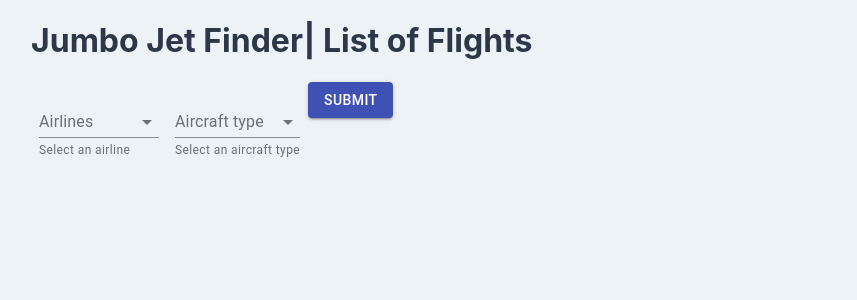
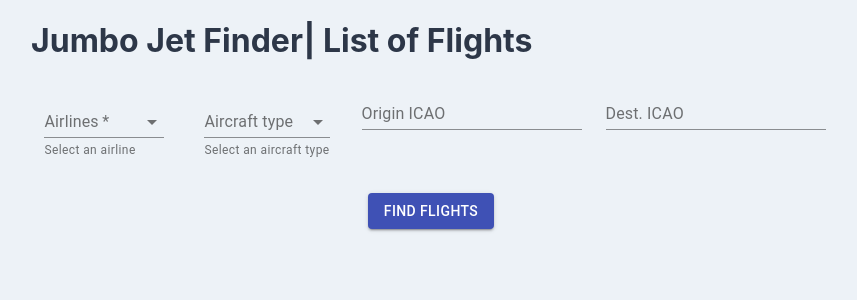
Before and after one commit to missingno01/JumboJetFinder, a React (Create React App) app: page / in a window 1280 px wide. Shown: the top 300 px of the page, without its empty margins (209-1066 px from the left). Built offline with nearby package versions, Linux system fonts and the light colour scheme.

Commit message:
icao dest/origin added

```diff
--- a/src/IssueList.js
+++ b/src/IssueList.js
@@ -7,9 +7,14 @@ import FormControl from '@material-ui/core/FormControl';
 import Select from '@material-ui/core/Select';
 import Button from '@material-ui/core/Button';
 import { withStyles } from "@material-ui/core/styles";
+import TextField from '@material-ui/core/TextField';
+import Grid from '@material-ui/core/Grid';
 import axios from 'axios';
 
 const styles = (theme) => ({
+  root: {
+    flexGrow: 1,
+  },
   formControl: {
     margin: theme.spacing(1),
     minWidth: 120,
@@ -29,12 +34,16 @@ class IssueList extends Component {
       issues: [],
       airlines: "",
       acType: "",
+      origin:"",
+      dest:"",
       status: 0,
     };
     this.leftClick = this.leftClick.bind(this)
     this.rightClick = this.rightClick.bind(this)
     this.handleAirlines = this.handleAirlines.bind(this)
     this.handleAircraft = this.handleAircraft.bind(this)
+    this.handleOrigin = this.handleOrigin.bind(this)
+    this.handleDest = this.handleDest.bind(this)
   }
 
   leftClick() {
@@ -55,28 +64,55 @@ class IssueList extends Component {
     this.setState({ airlines: e.target.value });
   }
 
+  handleOrigin(e) {
+    this.setState({origin: e.target.value});
+  }
+
+  handleDest(e) {
+    this.setState({dest: e.target.value});
+  }
+
   handleAircraft(e) {
     this.setState({ acType: e.target.value });
   }
 
   handleSubmit(e) {
-    this.setState({isLoaded: false, status: 0});
+    this.setState({ isLoaded: false, status: 0, issues: [] });
     e.preventDefault();
     var config = {
       headers: {
         'Authorization': 'Bearer g2g7vkdmwzx7dt6stvvrt35s'
       }
     };
-    if(this.state.airlines === '' || this.state.acType === '') {
-      alert('Please select airlines and aircraft');
+    if (this.state.airlines === '') {
+      alert('Please select airlines');
       return;
     }
 
-    axios.get('https://api.lufthansa.com/v1/flight-schedules/flightschedules/passenger?airlines=' + this.state.airlines + '&startDate=01JUN21&endDate=09JUN21&daysOfOperation=1234567&timeMode=UTC&aircraftTypes=' + this.state.acType, config).then((res) => {
-      console.log(res)
+    let url = 'https://api.lufthansa.com/v1/flight-schedules/flightschedules/passenger?airlines=' + this.state.airlines + '&startDate=01JUN21&endDate=09JUN21&daysOfOperation=1234567&timeMode=UTC';
+    if (this.state.acType.length > 0) {
+      url += '&aircraftTypes=' + this.state.acType;
+    }
+
+    if (this.state.origin.length > 0 && this.state.origin.length !== 3) {
+      alert('ICAO code should be 3 letters for origin')
+      return;
+    }
+    if (this.state.origin.length > 0) {
+      url += '&origin=' + this.state.origin;
+    }
+    if (this.state.dest.length > 0 && this.state.dest.length !== 3) {
+      alert('ICAO code should be 3 letters for destination')
+      return;
+    }
+    if (this.state.dest.length > 0) {
+      url += '&destination=' + this.state.dest;
+    }
+
+    axios.get(url, config).then((res) => {
       if (res.status === 200 || res.status === 206) {
         console.log(res.data);
-        this.setState({isLoaded: true, issues: res.data, status: res.status})
+        this.setState({ isLoaded: true, issues: res.data, status: res.status })
       }
     }).catch((err) => {
       console.log(err)
@@ -96,7 +132,9 @@ class IssueList extends Component {
       <div className="container">
         <h1>Jumbo Jet Finder| List of Flights</h1>
         <form onSubmit={this.handleSubmit.bind(this)}>
-          <FormControl className={classes.formControl}>
+          <Grid container justify="center" spacing={3}>
+            <Grid item>
+              <FormControl required className={classes.formControl}>
                 <InputLabel id="demo-simple-select-helper-label">Airlines</InputLabel>
                 <Select
                   labelId="demo-simple-select-helper-label"
@@ -112,6 +150,8 @@ class IssueList extends Component {
                 </Select>
                 <FormHelperText>Select an airline</FormHelperText>
               </FormControl>
+            </Grid>
+            <Grid item>
               <FormControl className={classes.formControl}>
                 <InputLabel id="demo-simple-select-helper-label">Aircraft type</InputLabel>
                 <Select
@@ -129,9 +169,19 @@ class IssueList extends Component {
                 </Select>
                 <FormHelperText>Select an aircraft type</FormHelperText>
               </FormControl>
+            </Grid>
+            <Grid item>
+              <TextField id="standard-basic" label="Origin ICAO" onChange={(e) => this.handleOrigin(e)}/>
+            </Grid>
+            <Grid item>
+              <TextField id="standard-basic" label="Dest. ICAO" onChange={(e) => this.handleDest(e)}/>
+            </Grid>
+            <Grid item>
               <Button variant="contained" color="primary" type="submit">
-            Submit
+                Find flights
               </Button>
+            </Grid>
+          </Grid>
         </form>
         {this.state.isLoaded ?
           <div>
```
Lines whose indentation alone changed are shown as unchanged.
